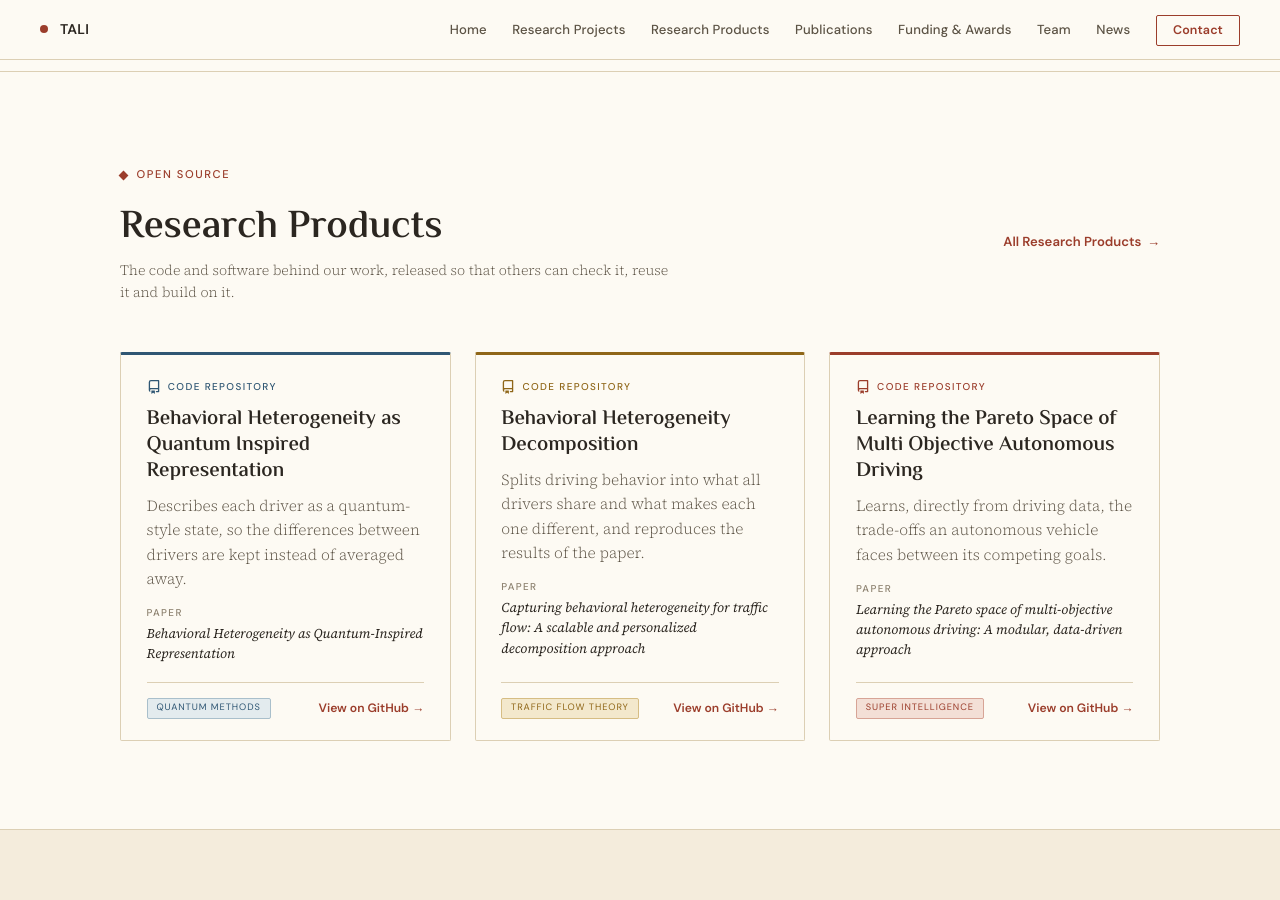
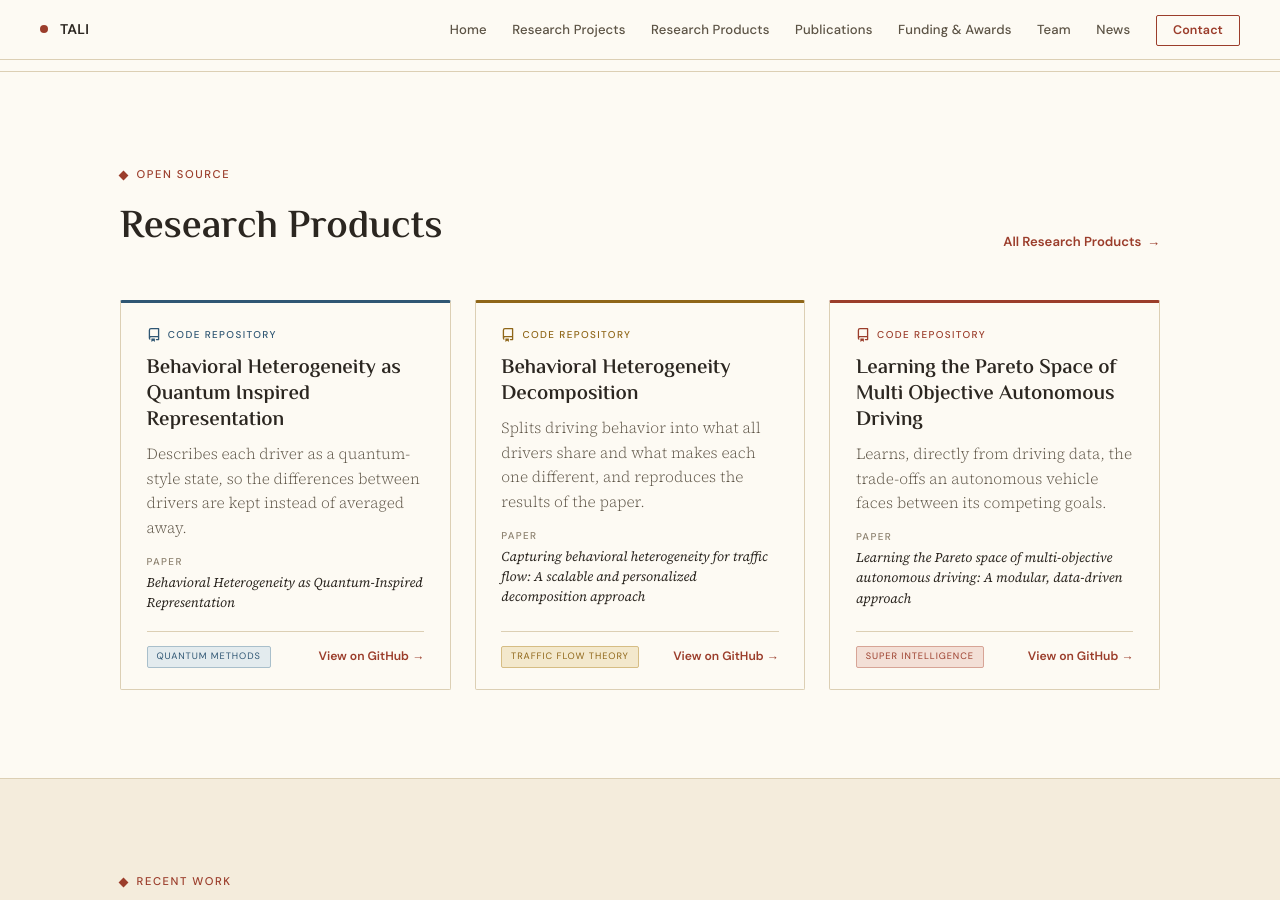
Before and after one commit to wissamkontar/wissamkontar.github.io, a Jekyll site: the page built from index.html, in a window 1280 px wide and 900 px high, scrolled down 3354 px. Built offline with Jekyll 4.4.1, drawn with Linux system fonts in a browser that asks for light colours.

Commit message:
Home page: remove the sentence under the Research Products heading
Co-Authored-By: Claude Fable 5.2 <noreply@anthropic.com>
Claude-Session: https://claude.ai/code/session_01Lzm3hfbMCCSUqxQdsXPYQj

```diff
--- a/index.html
+++ b/index.html
@@ -56,7 +56,6 @@ layout: default
         <h2 class="section-title">Research Products</h2>
         <a href="/products/" class="see-all">All Research Products</a>
       </div>
-      <p class="section-intro">The code and software behind our work, released so that others can check it, reuse it and build on it.</p>
     </div>
     <div class="product-grid fade-in">
       {% assign featured = site.data.products | where: "featured", true %}
```
